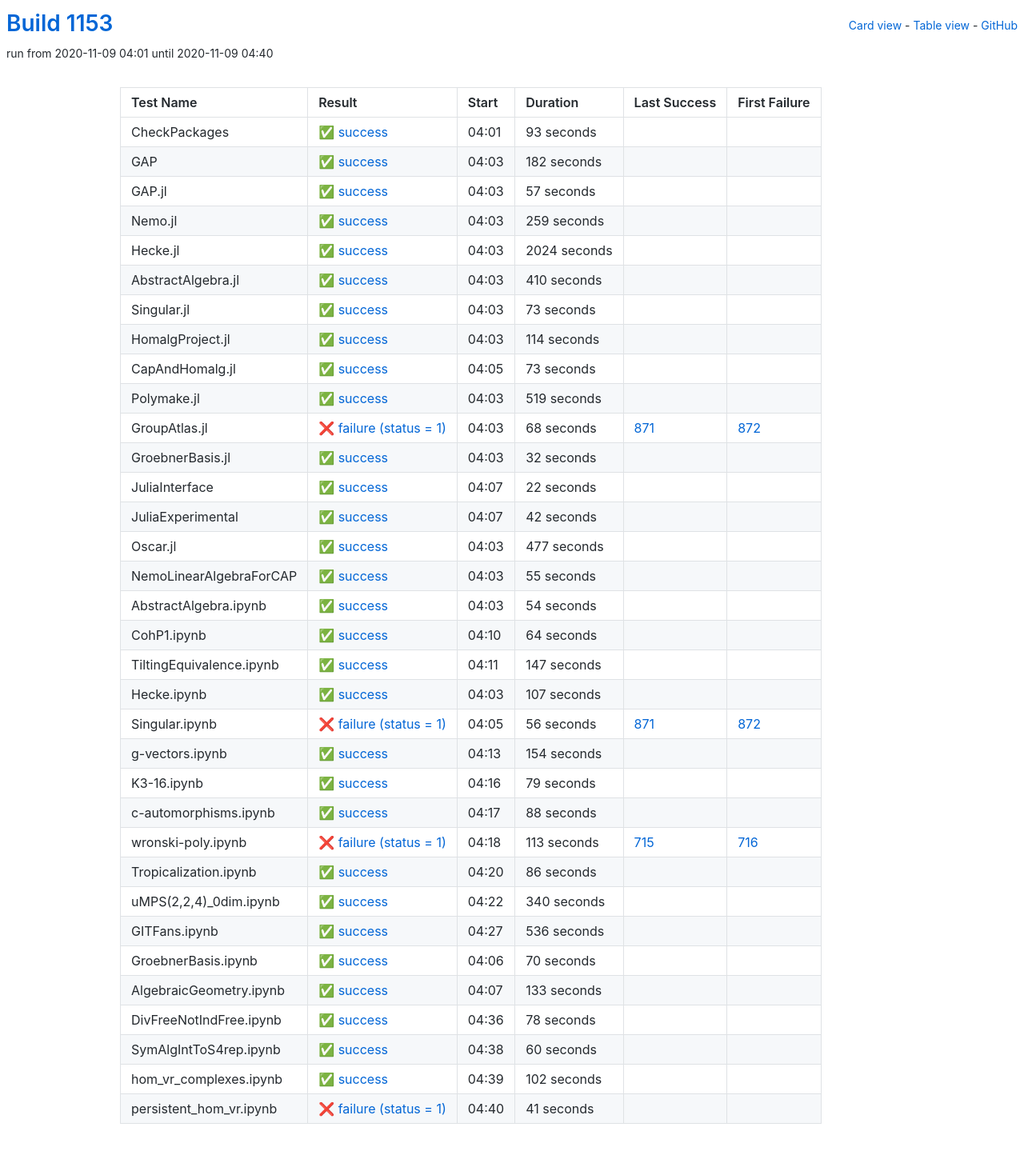
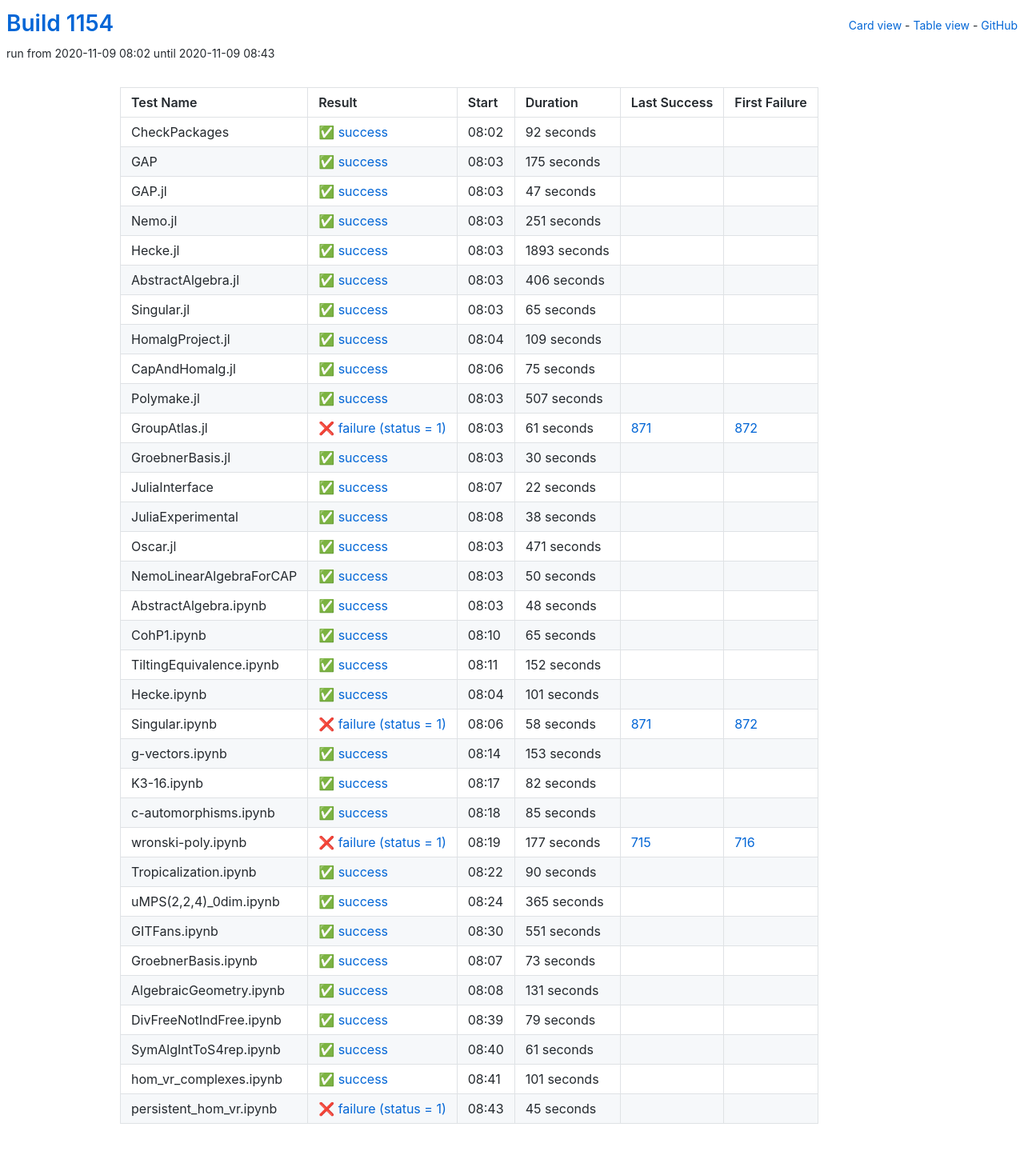
Before and after one commit to oscar-system/oscar-ci-status-stable, a Jekyll site: the page built from table.html, in a window 1280 px wide. Shown: the whole page at 80% size. Built offline with Jekyll 4.4.1, drawn with Linux system fonts in a browser that asks for light colours.

Commit message:
Build #1154

```diff
--- a/_data/ci.yml
+++ b/_data/ci.yml
@@ -1,6 +1,6 @@
 ---
-build: 1153
-build_url: https://oscarci.mathematik.uni-kl.de/job/oscar-stable/1153/
+build: 1154
+build_url: https://oscarci.mathematik.uni-kl.de/job/oscar-stable/1154/
 job: oscar-stable
 organization: oscar-system
 repo: oscar-ci-status-stable
@@ -8,152 +8,152 @@ repourl: https://github.com/oscar-system/oscar-ci-status-stable
 tests:
 - name: CheckPackages
   id: checkpackages
-  log: https://oscarci.mathematik.uni-kl.de/job/oscar-stable/1153/artifact/logs/build-1153/CheckPackages.log
-  start: 2020-11-09 04:01
+  log: https://oscarci.mathematik.uni-kl.de/job/oscar-stable/1154/artifact/logs/build-1154/CheckPackages.log
+  start: 2020-11-09 08:02
   success: true
   exitcode: 0
   status: success
-  duration: 93
+  duration: 92
   last_success: false
   last_success_url:
   first_failure: false
   first_failure_url:
 - name: GAP
   id: gap
-  log: https://oscarci.mathematik.uni-kl.de/job/oscar-stable/1153/artifact/logs/build-1153/GAP.log
-  start: 2020-11-09 04:03
+  log: https://oscarci.mathematik.uni-kl.de/job/oscar-stable/1154/artifact/logs/build-1154/GAP.log
+  start: 2020-11-09 08:03
   success: true
   exitcode: 0
   status: success
-  duration: 182
+  duration: 175
   last_success: false
   last_success_url:
   first_failure: false
   first_failure_url:
 - name: GAP.jl
   id: gap-jl
-  log: https://oscarci.mathematik.uni-kl.de/job/oscar-stable/1153/artifact/logs/build-1153/GAP.jl.log
-  start: 2020-11-09 04:03
+  log: https://oscarci.mathematik.uni-kl.de/job/oscar-stable/1154/artifact/logs/build-1154/GAP.jl.log
+  start: 2020-11-09 08:03
   success: true
   exitcode: 0
   status: success
-  duration: 57
+  duration: 47
   last_success: false
   last_success_url:
   first_failure: false
   first_failure_url:
 - name: Nemo.jl
   id: nemo-jl
-  log: https://oscarci.mathematik.uni-kl.de/job/oscar-stable/1153/artifact/logs/build-1153/Nemo.jl.log
-  start: 2020-11-09 04:03
+  log: https://oscarci.mathematik.uni-kl.de/job/oscar-stable/1154/artifact/logs/build-1154/Nemo.jl.log
+  start: 2020-11-09 08:03
   success: true
   exitcode: 0
   status: success
-  duration: 259
+  duration: 251
   last_success: false
   last_success_url:
   first_failure: false
   first_failure_url:
 - name: Hecke.jl
   id: hecke-jl
-  log: https://oscarci.mathematik.uni-kl.de/job/oscar-stable/1153/artifact/logs/build-1153/Hecke.jl.log
-  start: 2020-11-09 04:03
+  log: https://oscarci.mathematik.uni-kl.de/job/oscar-stable/1154/artifact/logs/build-1154/Hecke.jl.log
+  start: 2020-11-09 08:03
   success: true
   exitcode: 0
   status: success
-  duration: 2024
+  duration: 1893
   last_success: false
   last_success_url:
   first_failure: false
   first_failure_url:
 - name: AbstractAlgebra.jl
   id: abstractalgebra-jl
-  log: https://oscarci.mathematik.uni-kl.de/job/oscar-stable/1153/artifact/logs/build-1153/AbstractAlgebra.jl.log
-  start: 2020-11-09 04:03
+  log: https://oscarci.mathematik.uni-kl.de/job/oscar-stable/1154/artifact/logs/build-1154/AbstractAlgebra.jl.log
+  start: 2020-11-09 08:03
   success: true
   exitcode: 0
   status: success
-  duration: 410
+  duration: 406
   last_success: false
   last_success_url:
   first_failure: false
   first_failure_url:
 - name: Singular.jl
   id: singular-jl
-  log: https://oscarci.mathematik.uni-kl.de/job/oscar-stable/1153/artifact/logs/build-1153/Singular.jl.log
-  start: 2020-11-09 04:03
+  log: https://oscarci.mathematik.uni-kl.de/job/oscar-stable/1154/artifact/logs/build-1154/Singular.jl.log
+  start: 2020-11-09 08:03
   success: true
   exitcode: 0
   status: success
-  duration: 73
+  duration: 65
   last_success: false
   last_success_url:
   first_failure: false
   first_failure_url:
 - name: HomalgProject.jl
   id: homalgproject-jl
-  log: https://oscarci.mathematik.uni-kl.de/job/oscar-stable/1153/artifact/logs/build-1153/HomalgProject.jl.log
-  start: 2020-11-09 04:03
+  log: https://oscarci.mathematik.uni-kl.de/job/oscar-stable/1154/artifact/logs/build-1154/HomalgProject.jl.log
+  start: 2020-11-09 08:04
   success: true
   exitcode: 0
   status: success
-  duration: 114
+  duration: 109
   last_success: false
   last_success_url:
   first_failure: false
   first_failure_url:
 - name: CapAndHomalg.jl
   id: capandhomalg-jl
-  log: https://oscarci.mathematik.uni-kl.de/job/oscar-stable/1153/artifact/logs/build-1153/CapAndHomalg.jl.log
-  start: 2020-11-09 04:05
+  log: https://oscarci.mathematik.uni-kl.de/job/oscar-stable/1154/artifact/logs/build-1154/CapAndHomalg.jl.log
+  start: 2020-11-09 08:06
   success: true
   exitcode: 0
   status: success
-  duration: 73
+  duration: 75
   last_success: false
   last_success_url:
   first_failure: false
   first_failure_url:
 - name: Polymake.jl
   id: polymake-jl
-  log: https://oscarci.mathematik.uni-kl.de/job/oscar-stable/1153/artifact/logs/build-1153/Polymake.jl.log
-  start: 2020-11-09 04:03
+  log: https://oscarci.mathematik.uni-kl.de/job/oscar-stable/1154/artifact/logs/build-1154/Polymake.jl.log
+  start: 2020-11-09 08:03
   success: true
   exitcode: 0
   status: success
-  duration: 519
+  duration: 507
   last_success: false
   last_success_url:
   first_failure: false
   first_failure_url:
 - name: GroupAtlas.jl
   id: groupatlas-jl
-  log: https://oscarci.mathematik.uni-kl.de/job/oscar-stable/1153/artifact/logs/build-1153/GroupAtlas.jl.log
-  start: 2020-11-09 04:03
+  log: https://oscarci.mathematik.uni-kl.de/job/oscar-stable/1154/artifact/logs/build-1154/GroupAtlas.jl.log
+  start: 2020-11-09 08:03
   success: false
   exitcode: 1
   status: failure
-  duration: 68
+  duration: 61
   last_success: 871
   last_success_url: https://oscarci.mathematik.uni-kl.de/job/oscar-stable/871/
   first_failure: 872
   first_failure_url: https://oscarci.mathematik.uni-kl.de/job/oscar-stable/872/
 - name: GroebnerBasis.jl
   id: groebnerbasis-jl
-  log: https://oscarci.mathematik.uni-kl.de/job/oscar-stable/1153/artifact/logs/build-1153/GroebnerBasis.jl.log
-  start: 2020-11-09 04:03
+  log: https://oscarci.mathematik.uni-kl.de/job/oscar-stable/1154/artifact/logs/build-1154/GroebnerBasis.jl.log
+  start: 2020-11-09 08:03
   success: true
   exitcode: 0
   status: success
-  duration: 32
+  duration: 30
   last_success: false
   last_success_url:
   first_failure: false
   first_failure_url:
 - name: JuliaInterface
   id: juliainterface
-  log: https://oscarci.mathematik.uni-kl.de/job/oscar-stable/1153/artifact/logs/build-1153/JuliaInterface.log
-  start: 2020-11-09 04:07
+  log: https://oscarci.mathematik.uni-kl.de/job/oscar-stable/1154/artifact/logs/build-1154/JuliaInterface.log
+  start: 2020-11-09 08:07
   success: true
   exitcode: 0
   status: success
@@ -164,116 +164,212 @@ tests:
   first_failure_url:
 - name: JuliaExperimental
   id: juliaexperimental
-  log: https://oscarci.mathematik.uni-kl.de/job/oscar-stable/1153/artifact/logs/build-1153/JuliaExperimental.log
-  start: 2020-11-09 04:07
+  log: https://oscarci.mathematik.uni-kl.de/job/oscar-stable/1154/artifact/logs/build-1154/JuliaExperimental.log
+  start: 2020-11-09 08:08
   success: true
   exitcode: 0
   status: success
-  duration: 42
+  duration: 38
   last_success: false
   last_success_url:
   first_failure: false
   first_failure_url:
 - name: Oscar.jl
   id: oscar-jl
-  log: https://oscarci.mathematik.uni-kl.de/job/oscar-stable/1153/artifact/logs/build-1153/Oscar.jl.log
-  start: 2020-11-09 04:03
+  log: https://oscarci.mathematik.uni-kl.de/job/oscar-stable/1154/artifact/logs/build-1154/Oscar.jl.log
+  start: 2020-11-09 08:03
   success: true
   exitcode: 0
   status: success
-  duration: 477
+  duration: 471
   last_success: false
   last_success_url:
   first_failure: false
   first_failure_url:
 - name: NemoLinearAlgebraForCAP
   id: nemolinearalgebraforcap
-  log: https://oscarci.mathematik.uni-kl.de/job/oscar-stable/1153/artifact/logs/build-1153/NemoLinearAlgebraForCAP.log
-  start: 2020-11-09 04:03
+  log: https://oscarci.mathematik.uni-kl.de/job/oscar-stable/1154/artifact/logs/build-1154/NemoLinearAlgebraForCAP.log
+  start: 2020-11-09 08:03
   success: true
   exitcode: 0
   status: success
-  duration: 55
+  duration: 50
   last_success: false
   last_success_url:
   first_failure: false
   first_failure_url:
 - name: AbstractAlgebra.ipynb
   id: abstractalgebra-ipynb
-  log: https://oscarci.mathematik.uni-kl.de/job/oscar-stable/1153/artifact/logs/build-1153/AbstractAlgebra.ipynb.log
-  start: 2020-11-09 04:03
+  log: https://oscarci.mathematik.uni-kl.de/job/oscar-stable/1154/artifact/logs/build-1154/AbstractAlgebra.ipynb.log
+  start: 2020-11-09 08:03
   success: true
   exitcode: 0
   status: success
-  duration: 54
+  duration: 48
   last_success: false
   last_success_url:
   first_failure: false
   first_failure_url:
 - name: CohP1.ipynb
   id: cohp1-ipynb
-  log: https://oscarci.mathematik.uni-kl.de/job/oscar-stable/1153/artifact/logs/build-1153/CohP1.ipynb.log
-  start: 2020-11-09 04:10
+  log: https://oscarci.mathematik.uni-kl.de/job/oscar-stable/1154/artifact/logs/build-1154/CohP1.ipynb.log
+  start: 2020-11-09 08:10
   success: true
   exitcode: 0
   status: success
-  duration: 64
+  duration: 65
   last_success: false
   last_success_url:
   first_failure: false
   first_failure_url:
 - name: TiltingEquivalence.ipynb
   id: tiltingequivalence-ipynb
-  log: https://oscarci.mathematik.uni-kl.de/job/oscar-stable/1153/artifact/logs/build-1153/TiltingEquivalence.ipynb.log
-  start: 2020-11-09 04:11
+  log: https://oscarci.mathematik.uni-kl.de/job/oscar-stable/1154/artifact/logs/build-1154/TiltingEquivalence.ipynb.log
+  start: 2020-11-09 08:11
   success: true
   exitcode: 0
   status: success
-  duration: 147
+  duration: 152
   last_success: false
   last_success_url:
   first_failure: false
   first_failure_url:
 - name: Hecke.ipynb
   id: hecke-ipynb
-  log: https://oscarci.mathematik.uni-kl.de/job/oscar-stable/1153/artifact/logs/build-1153/Hecke.ipynb.log
-  start: 2020-11-09 04:03
+  log: https://oscarci.mathematik.uni-kl.de/job/oscar-stable/1154/artifact/logs/build-1154/Hecke.ipynb.log
+  start: 2020-11-09 08:04
   success: true
   exitcode: 0
   status: success
-  duration: 107
+  duration: 101
   last_success: false
   last_success_url:
   first_failure: false
   first_failure_url:
 - name: Singular.ipynb
   id: singular-ipynb
-  log: https://oscarci.mathematik.uni-kl.de/job/oscar-stable/1153/artifact/logs/build-1153/Singular.ipynb.log
-  start: 2020-11-09 04:05
+  log: https://oscarci.mathematik.uni-kl.de/job/oscar-stable/1154/artifact/logs/build-1154/Singular.ipynb.log
+  start: 2020-11-09 08:06
   success: false
   exitcode: 1
   status: failure
-  duration: 56
+  duration: 58
   last_success: 871
   last_success_url: https://oscarci.mathematik.uni-kl.de/job/oscar-stable/871/
   first_failure: 872
   first_failure_url: https://oscarci.mathematik.uni-kl.de/job/oscar-stable/872/
 - name: g-vectors.ipynb
   id: g-vectors-ipynb
-  log: https://oscarci.mathematik.uni-kl.de/job/oscar-stable/1153/artifact/logs/build-1153/g-vectors.ipynb.log
-  start: 2020-11-09 04:13
+  log: https://oscarci.mathematik.uni-kl.de/job/oscar-stable/1154/artifact/logs/build-1154/g-vectors.ipynb.log
+  start: 2020-11-09 08:14
   success: true
   exitcode: 0
   status: success
-  duration: 154
+  duration: 153
   last_success: false
   last_success_url:
   first_failure: false
   first_failure_url:
 - name: K3-16.ipynb
   id: k3-16-ipynb
-  log: https://oscarci.mathematik.uni-kl.de/job/oscar-stable/1153/artifact/logs/build-1153/K3-16.ipynb.log
-  start: 2020-11-09 04:16
+  log: https://oscarci.mathematik.uni-kl.de/job/oscar-stable/1154/artifact/logs/build-1154/K3-16.ipynb.log
+  start: 2020-11-09 08:17
+  success: true
+  exitcode: 0
+  status: success
+  duration: 82
+  last_success: false
+  last_success_url:
+  first_failure: false
+  first_failure_url:
+- name: c-automorphisms.ipynb
+  id: c-automorphisms-ipynb
+  log: https://oscarci.mathematik.uni-kl.de/job/oscar-stable/1154/artifact/logs/build-1154/c-automorphisms.ipynb.log
+  start: 2020-11-09 08:18
+  success: true
+  exitcode: 0
+  status: success
+  duration: 85
+  last_success: false
+  last_success_url:
+  first_failure: false
+  first_failure_url:
+- name: wronski-poly.ipynb
+  id: wronski-poly-ipynb
+  log: https://oscarci.mathematik.uni-kl.de/job/oscar-stable/1154/artifact/logs/build-1154/wronski-poly.ipynb.log
+  start: 2020-11-09 08:19
+  success: false
+  exitcode: 1
+  status: failure
+  duration: 177
+  last_success: 715
+  last_success_url: https://oscarci.mathematik.uni-kl.de/job/oscar-stable/715/
+  first_failure: 716
+  first_failure_url: https://oscarci.mathematik.uni-kl.de/job/oscar-stable/716/
+- name: Tropicalization.ipynb
+  id: tropicalization-ipynb
+  log: https://oscarci.mathematik.uni-kl.de/job/oscar-stable/1154/artifact/logs/build-1154/Tropicalization.ipynb.log
+  start: 2020-11-09 08:22
+  success: true
+  exitcode: 0
+  status: success
+  duration: 90
+  last_success: false
+  last_success_url:
+  first_failure: false
+  first_failure_url:
+- name: uMPS(2,2,4)_0dim.ipynb
+  id: umps-2-2-4-0dim-ipynb
+  log: https://oscarci.mathematik.uni-kl.de/job/oscar-stable/1154/artifact/logs/build-1154/uMPS-2-2-4-_0dim.ipynb.log
+  start: 2020-11-09 08:24
+  success: true
+  exitcode: 0
+  status: success
+  duration: 365
+  last_success: false
+  last_success_url:
+  first_failure: false
+  first_failure_url:
+- name: GITFans.ipynb
+  id: gitfans-ipynb
+  log: https://oscarci.mathematik.uni-kl.de/job/oscar-stable/1154/artifact/logs/build-1154/GITFans.ipynb.log
+  start: 2020-11-09 08:30
+  success: true
+  exitcode: 0
+  status: success
+  duration: 551
+  last_success: false
+  last_success_url:
+  first_failure: false
+  first_failure_url:
+- name: GroebnerBasis.ipynb
+  id: groebnerbasis-ipynb
+  log: https://oscarci.mathematik.uni-kl.de/job/oscar-stable/1154/artifact/logs/build-1154/GroebnerBasis.ipynb.log
+  start: 2020-11-09 08:07
+  success: true
+  exitcode: 0
+  status: success
+  duration: 73
+  last_success: false
+  last_success_url:
+  first_failure: false
+  first_failure_url:
+- name: AlgebraicGeometry.ipynb
+  id: algebraicgeometry-ipynb
+  log: https://oscarci.mathematik.uni-kl.de/job/oscar-stable/1154/artifact/logs/build-1154/AlgebraicGeometry.ipynb.log
+  start: 2020-11-09 08:08
+  success: true
+  exitcode: 0
+  status: success
+  duration: 131
+  last_success: false
+  last_success_url:
+  first_failure: false
+  first_failure_url:
+- name: DivFreeNotIndFree.ipynb
+  id: divfreenotindfree-ipynb
+  log: https://oscarci.mathematik.uni-kl.de/job/oscar-stable/1154/artifact/logs/build-1154/DivFreeNotIndFree.ipynb.log
+  start: 2020-11-09 08:39
   success: true
   exitcode: 0
   status: success
@@ -282,134 +378,38 @@ tests:
   last_success_url:
   first_failure: false
   first_failure_url:
-- name: c-automorphisms.ipynb
-  id: c-automorphisms-ipynb
-  log: https://oscarci.mathematik.uni-kl.de/job/oscar-stable/1153/artifact/logs/build-1153/c-automorphisms.ipynb.log
-  start: 2020-11-09 04:17
+- name: SymAlgIntToS4rep.ipynb
+  id: symalginttos4rep-ipynb
+  log: https://oscarci.mathematik.uni-kl.de/job/oscar-stable/1154/artifact/logs/build-1154/SymAlgIntToS4rep.ipynb.log
+  start: 2020-11-09 08:40
   success: true
   exitcode: 0
   status: success
-  duration: 88
-  last_success: false
-  last_success_url:
-  first_failure: false
-  first_failure_url:
-- name: wronski-poly.ipynb
-  id: wronski-poly-ipynb
-  log: https://oscarci.mathematik.uni-kl.de/job/oscar-stable/1153/artifact/logs/build-1153/wronski-poly.ipynb.log
-  start: 2020-11-09 04:18
-  success: false
-  exitcode: 1
-  status: failure
-  duration: 113
-  last_success: 715
-  last_success_url: https://oscarci.mathematik.uni-kl.de/job/oscar-stable/715/
-  first_failure: 716
-  first_failure_url: https://oscarci.mathematik.uni-kl.de/job/oscar-stable/716/
-- name: Tropicalization.ipynb
-  id: tropicalization-ipynb
-  log: https://oscarci.mathematik.uni-kl.de/job/oscar-stable/1153/artifact/logs/build-1153/Tropicalization.ipynb.log
-  start: 2020-11-09 04:20
-  success: true
-  exitcode: 0
-  status: success
-  duration: 86
-  last_success: false
-  last_success_url:
-  first_failure: false
-  first_failure_url:
-- name: uMPS(2,2,4)_0dim.ipynb
-  id: umps-2-2-4-0dim-ipynb
-  log: https://oscarci.mathematik.uni-kl.de/job/oscar-stable/1153/artifact/logs/build-1153/uMPS-2-2-4-_0dim.ipynb.log
-  start: 2020-11-09 04:22
-  success: true
-  exitcode: 0
-  status: success
-  duration: 340
-  last_success: false
-  last_success_url:
-  first_failure: false
-  first_failure_url:
-- name: GITFans.ipynb
-  id: gitfans-ipynb
-  log: https://oscarci.mathematik.uni-kl.de/job/oscar-stable/1153/artifact/logs/build-1153/GITFans.ipynb.log
-  start: 2020-11-09 04:27
-  success: true
-  exitcode: 0
-  status: success
-  duration: 536
-  last_success: false
-  last_success_url:
-  first_failure: false
-  first_failure_url:
-- name: GroebnerBasis.ipynb
-  id: groebnerbasis-ipynb
-  log: https://oscarci.mathematik.uni-kl.de/job/oscar-stable/1153/artifact/logs/build-1153/GroebnerBasis.ipynb.log
-  start: 2020-11-09 04:06
-  success: true
-  exitcode: 0
-  status: success
-  duration: 70
-  last_success: false
-  last_success_url:
-  first_failure: false
-  first_failure_url:
-- name: AlgebraicGeometry.ipynb
-  id: algebraicgeometry-ipynb
-  log: https://oscarci.mathematik.uni-kl.de/job/oscar-stable/1153/artifact/logs/build-1153/AlgebraicGeometry.ipynb.log
-  start: 2020-11-09 04:07
-  success: true
-  exitcode: 0
-  status: success
-  duration: 133
-  last_success: false
-  last_success_url:
-  first_failure: false
-  first_failure_url:
-- name: DivFreeNotIndFree.ipynb
-  id: divfreenotindfree-ipynb
-  log: https://oscarci.mathematik.uni-kl.de/job/oscar-stable/1153/artifact/logs/build-1153/DivFreeNotIndFree.ipynb.log
-  start: 2020-11-09 04:36
-  success: true
-  exitcode: 0
-  status: success
-  duration: 78
-  last_success: false
-  last_success_url:
-  first_failure: false
-  first_failure_url:
-- name: SymAlgIntToS4rep.ipynb
-  id: symalginttos4rep-ipynb
-  log: https://oscarci.mathematik.uni-kl.de/job/oscar-stable/1153/artifact/logs/build-1153/SymAlgIntToS4rep.ipynb.log
-  start: 2020-11-09 04:38
-  success: true
-  exitcode: 0
-  status: success
-  duration: 60
+  duration: 61
   last_success: false
   last_success_url:
   first_failure: false
   first_failure_url:
 - name: hom_vr_complexes.ipynb
   id: hom-vr-complexes-ipynb
-  log: https://oscarci.mathematik.uni-kl.de/job/oscar-stable/1153/artifact/logs/build-1153/hom_vr_complexes.ipynb.log
-  start: 2020-11-09 04:39
+  log: https://oscarci.mathematik.uni-kl.de/job/oscar-stable/1154/artifact/logs/build-1154/hom_vr_complexes.ipynb.log
+  start: 2020-11-09 08:41
   success: true
   exitcode: 0
   status: success
-  duration: 102
+  duration: 101
   last_success: false
   last_success_url:
   first_failure: false
   first_failure_url:
 - name: persistent_hom_vr.ipynb
   id: persistent-hom-vr-ipynb
-  log: https://oscarci.mathematik.uni-kl.de/job/oscar-stable/1153/artifact/logs/build-1153/persistent_hom_vr.ipynb.log
-  start: 2020-11-09 04:40
+  log: https://oscarci.mathematik.uni-kl.de/job/oscar-stable/1154/artifact/logs/build-1154/persistent_hom_vr.ipynb.log
+  start: 2020-11-09 08:43
   success: false
   exitcode: 1
   status: failure
-  duration: 41
+  duration: 45
   last_success: false
   last_success_url:
   first_failure: false
```
Also changed, not shown: README.md.
